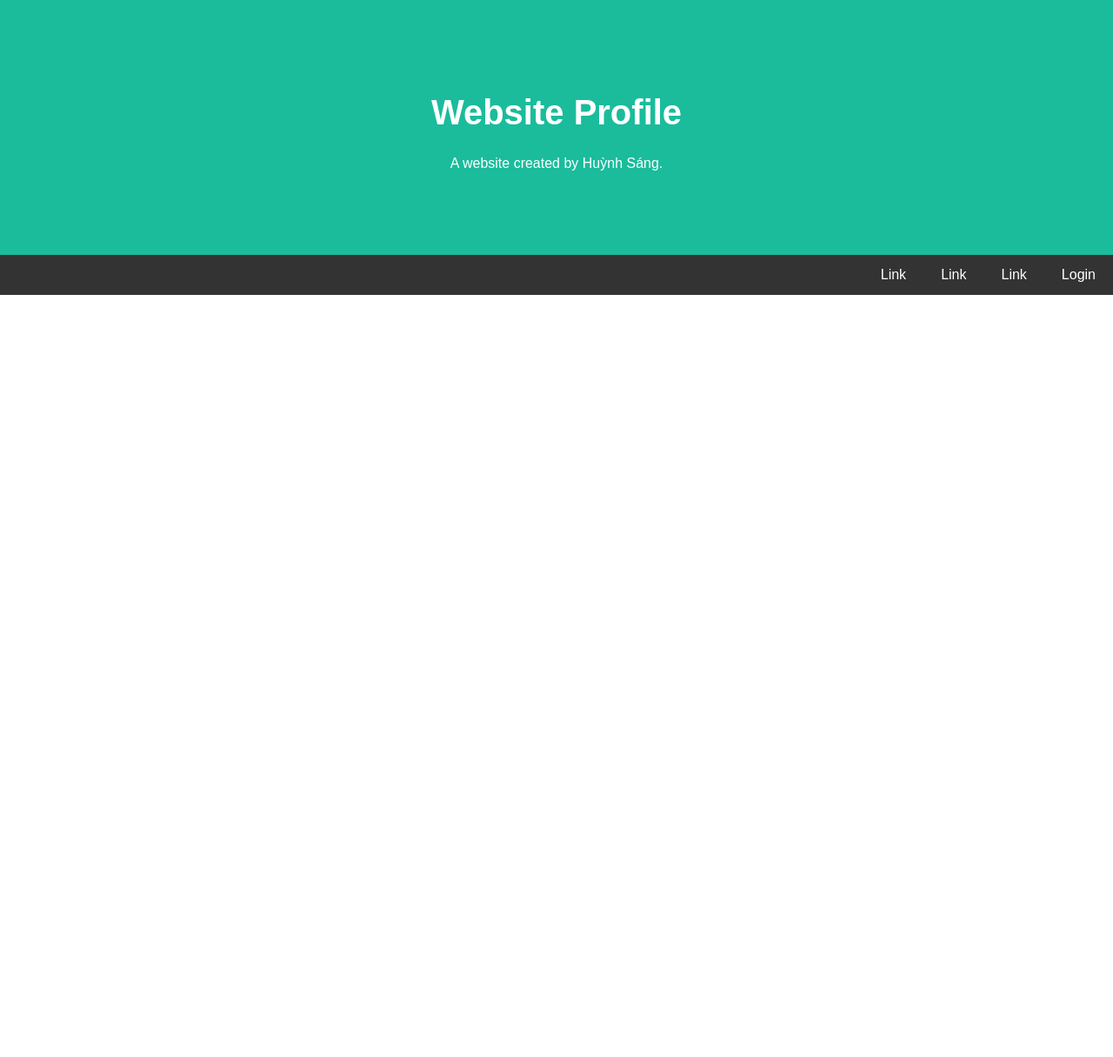
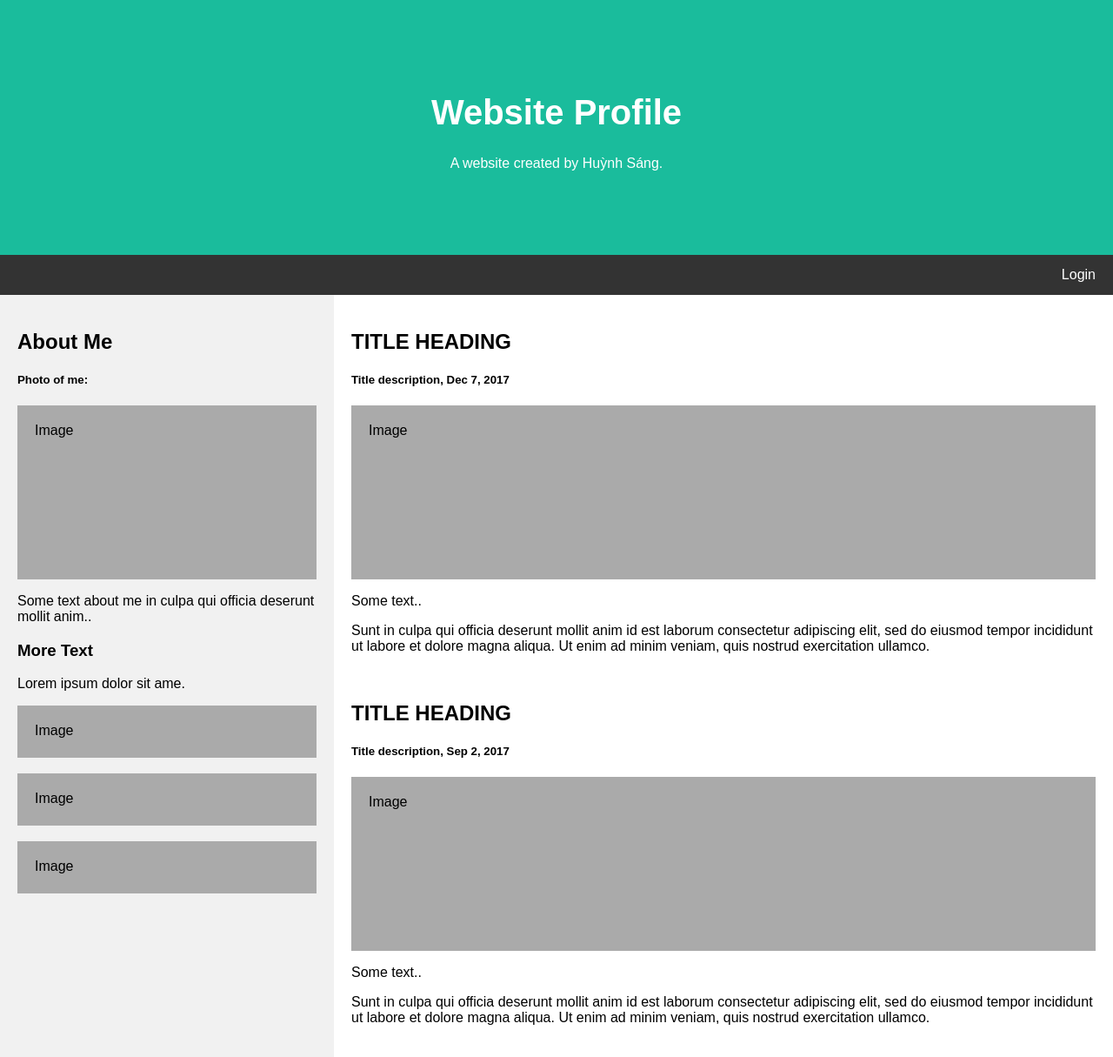
Before and after one commit to huynhsang2203/python2021, a Django app: page / in a window 1280 px wide. Shown: the whole page at 87% size. Before the commit the page ends 339 px from the top, so only its background shows below. Run offline with Django 3.2, Linux system fonts and the light colour scheme.

Commit message:
Sửa vài cái

```diff
--- a/web_profile/web/static/web/page_home.css
+++ b/web_profile/web/static/web/page_home.css
@@ -1,3 +1,7 @@
+* {
+    box-sizing: border-box;
+}
+
 body {
     font-family: Arial, Helvetica, sans-serif;
     margin: 0;
@@ -35,7 +39,7 @@ body {
     float: right;
     display: block;
     color: white;
-    text-align: right;
+    text-align: center;
     padding: 14px 20px;
     text-decoration: none;
 }
@@ -54,3 +58,41 @@ body {
     background-color: #ddd;
     color: black;
 }
+
+
+/* Column container */
+
+.row {
+    display: flex;
+    flex-wrap: wrap;
+}
+
+
+/* Create two unequal columns that sits next to each other */
+
+
+/* Sidebar/left column */
+
+.side {
+    flex: 30%;
+    background-color: #f1f1f1;
+    padding: 20px;
+}
+
+
+/* Main column */
+
+.main {
+    flex: 70%;
+    background-color: white;
+    padding: 20px;
+}
+
+
+/* Fake image, just for this example */
+
+.fakeimg {
+    background-color: #aaa;
+    width: 100%;
+    padding: 20px;
+}
--- a/web_profile/web/templates/web/home.html
+++ b/web_profile/web/templates/web/home.html
@@ -17,9 +17,32 @@
 
     <div class="navbar">
         <a href="{%url 'page_login'%}" class="login">Login</a>
-        <a href="#">Link</a>
-        <a href="#">Link</a>
-        <a href="#">Link</a>
+    </div>
+    <div class="row">
+        <div class="side">
+            <h2>About Me</h2>
+            <h5>Photo of me:</h5>
+            <div class="fakeimg" style="height:200px;">Image</div>
+            <p>Some text about me in culpa qui officia deserunt mollit anim..</p>
+            <h3>More Text</h3>
+            <p>Lorem ipsum dolor sit ame.</p>
+            <div class="fakeimg" style="height:60px;">Image</div><br>
+            <div class="fakeimg" style="height:60px;">Image</div><br>
+            <div class="fakeimg" style="height:60px;">Image</div>
+        </div>
+        <div class="main">
+            <h2>TITLE HEADING</h2>
+            <h5>Title description, Dec 7, 2017</h5>
+            <div class="fakeimg" style="height:200px;">Image</div>
+            <p>Some text..</p>
+            <p>Sunt in culpa qui officia deserunt mollit anim id est laborum consectetur adipiscing elit, sed do eiusmod tempor incididunt ut labore et dolore magna aliqua. Ut enim ad minim veniam, quis nostrud exercitation ullamco.</p>
+            <br>
+            <h2>TITLE HEADING</h2>
+            <h5>Title description, Sep 2, 2017</h5>
+            <div class="fakeimg" style="height:200px;">Image</div>
+            <p>Some text..</p>
+            <p>Sunt in culpa qui officia deserunt mollit anim id est laborum consectetur adipiscing elit, sed do eiusmod tempor incididunt ut labore et dolore magna aliqua. Ut enim ad minim veniam, quis nostrud exercitation ullamco.</p>
+        </div>
     </div>
 </body>
 
```
